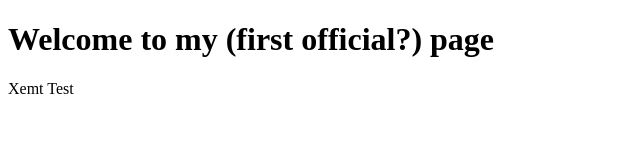
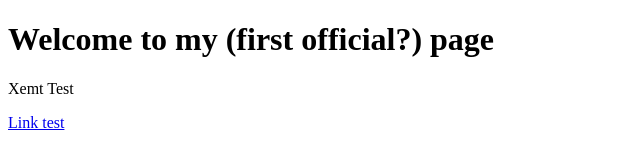
Before and after one commit to Xemt/xemt.github.io, a plain HTML site: page index.html in a window 1280 px wide. Shown: the full height of the page, 0-640 px from the left. Drawn offline with Linux system fonts and the light colour scheme.

Commit message:
Update index.html

```diff
--- a/index.html
+++ b/index.html
@@ -3,5 +3,6 @@
 <body>
 <h1>Welcome to my (first official?) page</h1>
 <p>Xemt Test</p>
+  <a href="2.html"> Link test </a>
 </body>
 </html>
```
